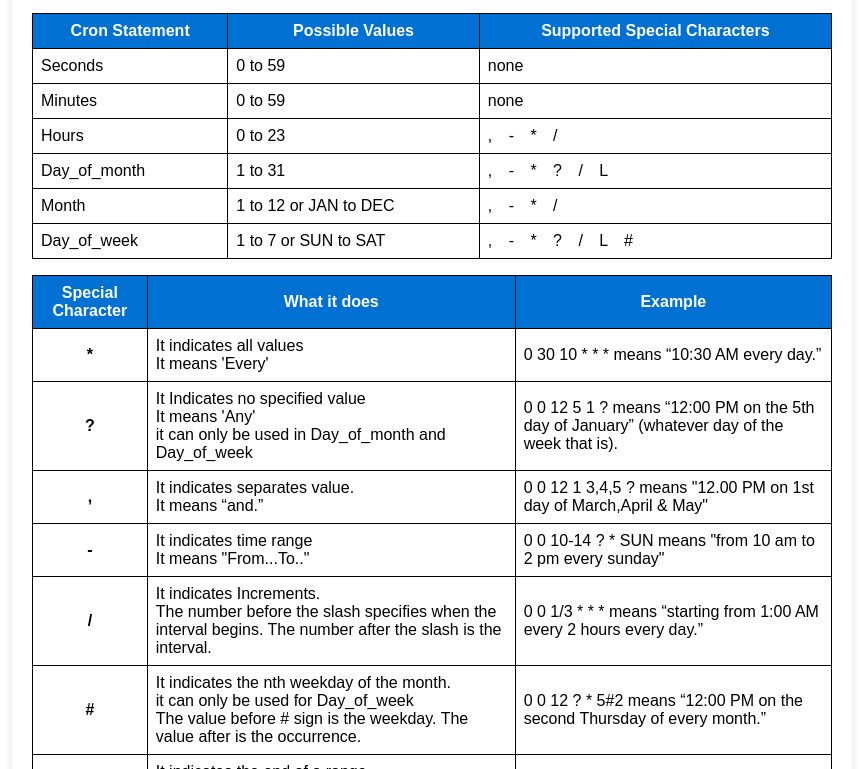
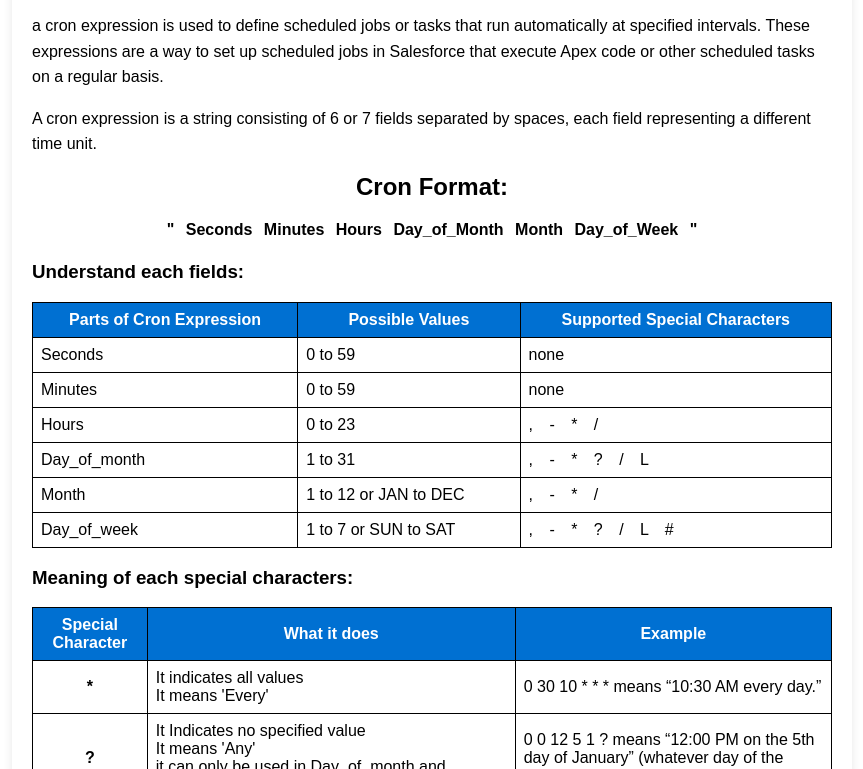
Before and after one commit to phlakhani/SFCronMaker, a plain HTML site: page index.html in a window 1280 px wide. Both pictures are taken after a click on the link "Understand Cron in Salesforce". Shown: the part 129-898 px from the top of the page, without its empty margins (208-1071 px from the left). Drawn offline with Linux system fonts and the light colour scheme.

Commit message:
Initial Commit

```diff
--- a/index.html
+++ b/index.html
@@ -64,10 +64,19 @@
         <div class="tab-content" id="understand-cron" style="display: none;">
             <h2>Understanding Cron Expressions</h2>
             <p>
+              a cron expression is used to define scheduled jobs or tasks that run automatically at specified intervals. These expressions are a way to set up scheduled jobs in Salesforce that execute Apex code or other scheduled tasks on a regular basis.
+            </p>
+            <p>
+              A cron expression is a string consisting of 6 or 7 fields separated by spaces, each field representing a different time unit.
+            </p>
+            <h2>Cron Format:</h2>
+            <p class="format-spacing"><strong>" Seconds Minutes Hours Day_of_Month Month Day_of_Week "</strong></p>
+            <h3>Understand each fields: </h3>
+            <p>
                 <table class="GeneratedTable">
                     <thead class="Header_style">
                       <tr>
-                        <th>Cron Statement</th>
+                        <th>Parts of Cron Expression</th>
                         <th>Possible Values</th>
                         <th>Supported Special Characters</th>
                       </tr>
@@ -106,6 +115,7 @@
                     </tbody>
                   </table>
             </p>
+            <h3>Meaning of each special characters: </h3>
             <p>
                  <table class="GeneratedTable">
                     <thead class="Header_style">
@@ -160,6 +170,16 @@
         <div class="tab-content" id="about" style="display: none;">
             <h2>About This Tool</h2>
             <p>This tool helps you build Salesforce Cron expressions with an easy-to-use interface. It allows you to input values for each field and provides a human-readable description of the resulting schedule.</p>
+            <h2>Proudly built by</h2>
+            <p style="text-align: center"><a href="https://salesforcefox.com/" target="_blank">Salesforce.com</a></p>
+            <h2>Follow us:</h2>
+            <p style="text-align: center">
+              <a href="https://www.linkedin.com/company/sffox/" target="blank" class="logo">
+                <svg xmlns="http://www.w3.org/2000/svg" x="0px" y="0px" width="60" height="60" viewBox="0 0 48 48">
+                <path fill="#0078d4" d="M42,37c0,2.762-2.238,5-5,5H11c-2.761,0-5-2.238-5-5V11c0-2.762,2.239-5,5-5h26c2.762,0,5,2.238,5,5	V37z"></path><path d="M30,37V26.901c0-1.689-0.819-2.698-2.192-2.698c-0.815,0-1.414,0.459-1.779,1.364	c-0.017,0.064-0.041,0.325-0.031,1.114L26,37h-7V18h7v1.061C27.022,18.356,28.275,18,29.738,18c4.547,0,7.261,3.093,7.261,8.274	L37,37H30z M11,37V18h3.457C12.454,18,11,16.528,11,14.499C11,12.472,12.478,11,14.514,11c2.012,0,3.445,1.431,3.486,3.479	C18,16.523,16.521,18,14.485,18H18v19H11z" opacity=".05"></path><path d="M30.5,36.5v-9.599c0-1.973-1.031-3.198-2.692-3.198c-1.295,0-1.935,0.912-2.243,1.677	c-0.082,0.199-0.071,0.989-0.067,1.326L25.5,36.5h-6v-18h6v1.638c0.795-0.823,2.075-1.638,4.238-1.638	c4.233,0,6.761,2.906,6.761,7.774L36.5,36.5H30.5z M11.5,36.5v-18h6v18H11.5z M14.457,17.5c-1.713,0-2.957-1.262-2.957-3.001	c0-1.738,1.268-2.999,3.014-2.999c1.724,0,2.951,1.229,2.986,2.989c0,1.749-1.268,3.011-3.015,3.011H14.457z" opacity=".07"></path><path fill="#fff" d="M12,19h5v17h-5V19z M14.485,17h-0.028C12.965,17,12,15.888,12,14.499C12,13.08,12.995,12,14.514,12	c1.521,0,2.458,1.08,2.486,2.499C17,15.887,16.035,17,14.485,17z M36,36h-5v-9.099c0-2.198-1.225-3.698-3.192-3.698	c-1.501,0-2.313,1.012-2.707,1.99C24.957,25.543,25,26.511,25,27v9h-5V19h5v2.616C25.721,20.5,26.85,19,29.738,19	c3.578,0,6.261,2.25,6.261,7.274L36,36L36,36z"></path>
+                </svg>
+                </a>
+            </p>
         </div>
     </div>
     <script src="script.js"></script>
--- a/styles.css
+++ b/styles.css
@@ -208,6 +208,11 @@ table.GeneratedTable thead {
     word-spacing: 12px;
 }
 
+.format-spacing{
+  word-spacing: 7px;
+  text-align: center;
+}
+
 .spChar_style{
     text-align:center;
     font-weight: bold;
```
